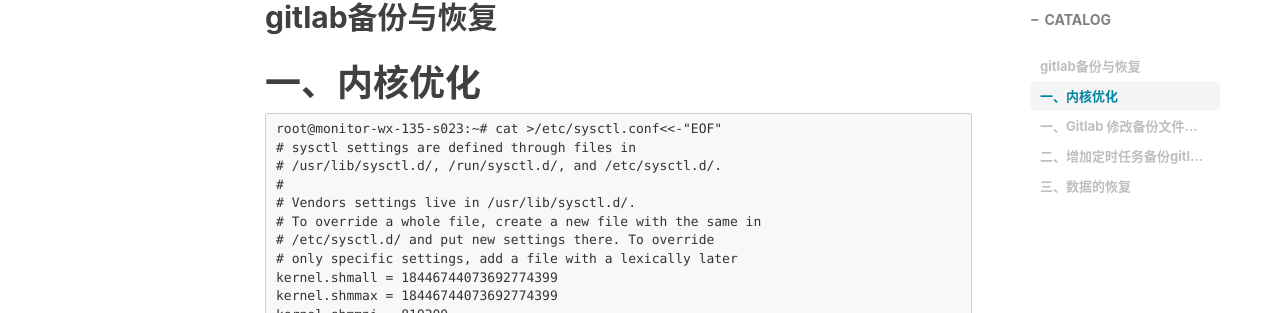
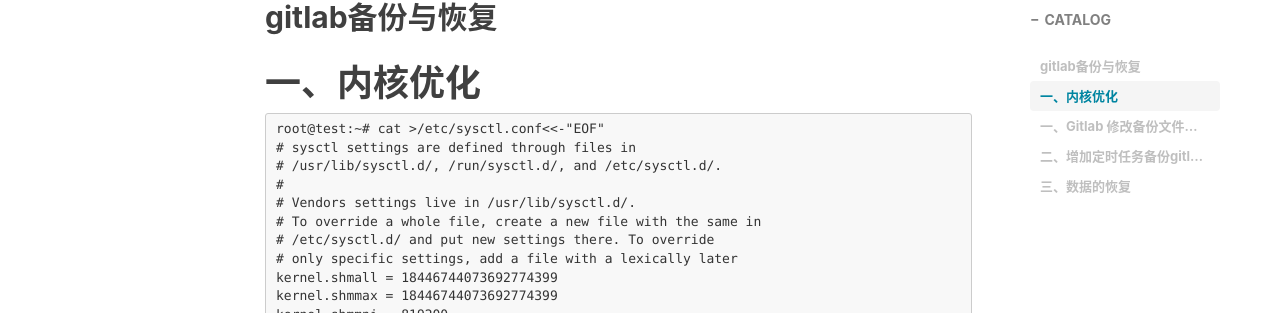
Before and after one commit to weiyanwei412/weiyanwei412.github.io, a Jekyll site: the page built from _posts/2020-03-10-gitlab备份与恢复.md, in a window 1280 px wide and 1400 px high, scrolled down 433 px. Shown: the part 139-452 px from the top of the window. Built offline with Jekyll 4.4.1, drawn with Linux system fonts in a browser that asks for light colours; nearby versions of some CDN libraries; comment, search, counter and statistics services are not loaded; some of the changed text lies outside the part shown.

Commit message:
Update 2020-03-10-gitlab备份与恢复.md

````diff
--- a/_posts/2020-03-10-gitlab备份与恢复.md
+++ b/_posts/2020-03-10-gitlab备份与恢复.md
@@ -13,7 +13,7 @@
 ## gitlab备份与恢复
 # 一、内核优化
 ```
-root@monitor-wx-135-s023:~# cat >/etc/sysctl.conf<<-"EOF"
+root@test:~# cat >/etc/sysctl.conf<<-"EOF"
 # sysctl settings are defined through files in
 # /usr/lib/sysctl.d/, /run/sysctl.d/, and /etc/sysctl.d/.
 #
````
